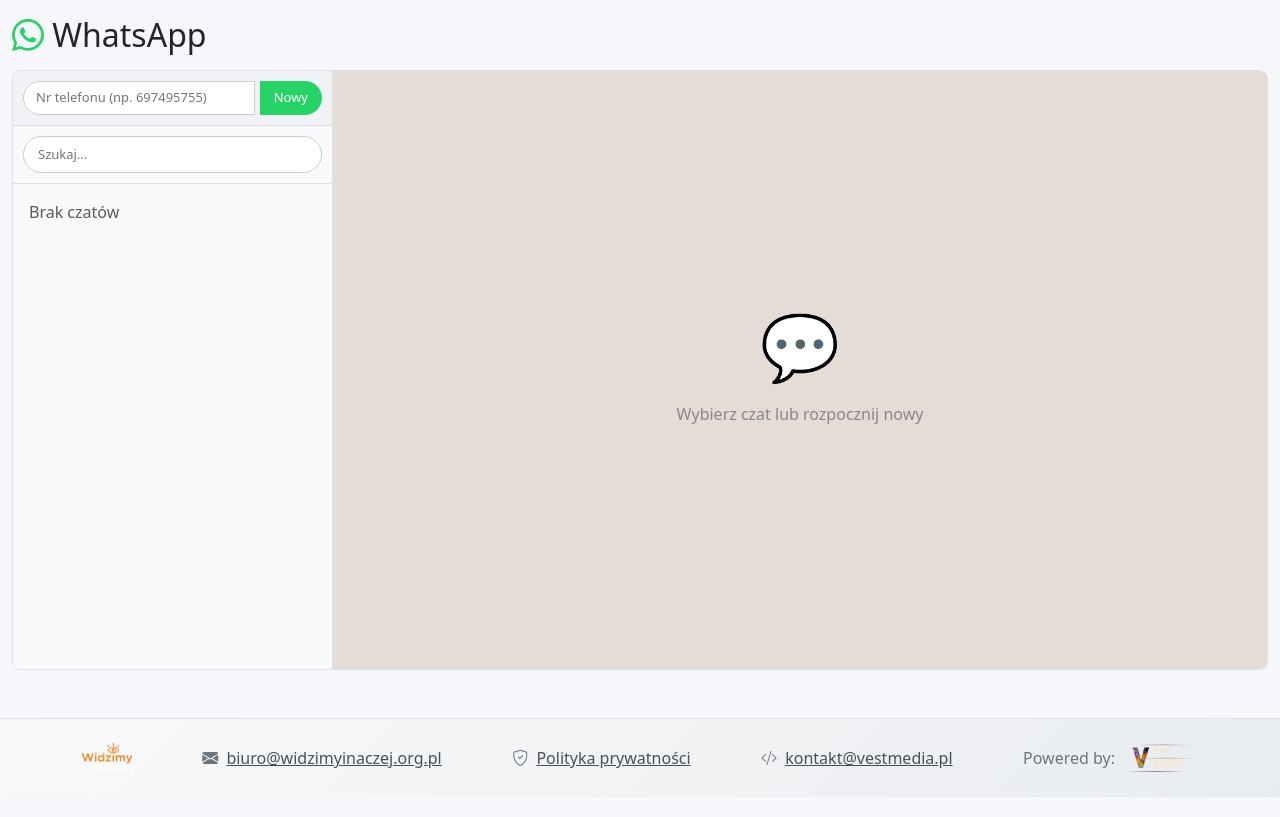
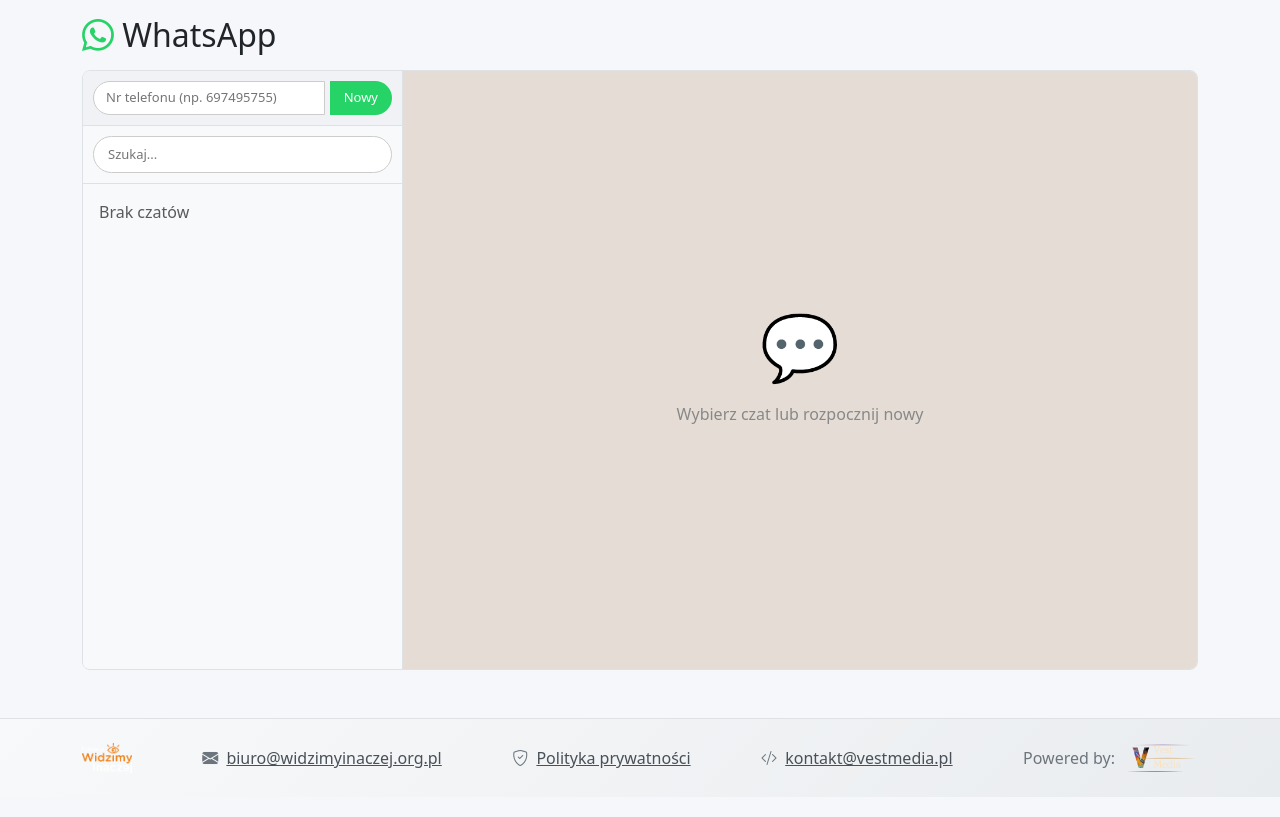
Before and after one commit to suchokrates1/treningi, a Flask app: page /admin/whatsapp in a window 1280 px wide. Shown: the part 166-983 px from the top of the page. Run offline with Flask 3, Linux system fonts and the light colour scheme; the visitor is signed in with stand-in values (Sample User, id 1); data that the repository does not hold is empty; parts of the project's set-up code (start-up, migrations or seed data) failed here and were passed over.

Commit message:
WhatsApp UI: container zamiast container-fluid

```diff
--- a/app/templates/admin/whatsapp.html
+++ b/app/templates/admin/whatsapp.html
@@ -232,7 +232,7 @@
 {% endblock %}
 
 {% block admin_content %}
-<div class="container-fluid mt-3">
+<div class="container mt-3">
   <h2 class="mb-3"><i class="bi bi-whatsapp" style="color: #25D366;"></i> WhatsApp</h2>
 
   <div class="chat-container" id="chatContainer">
```
